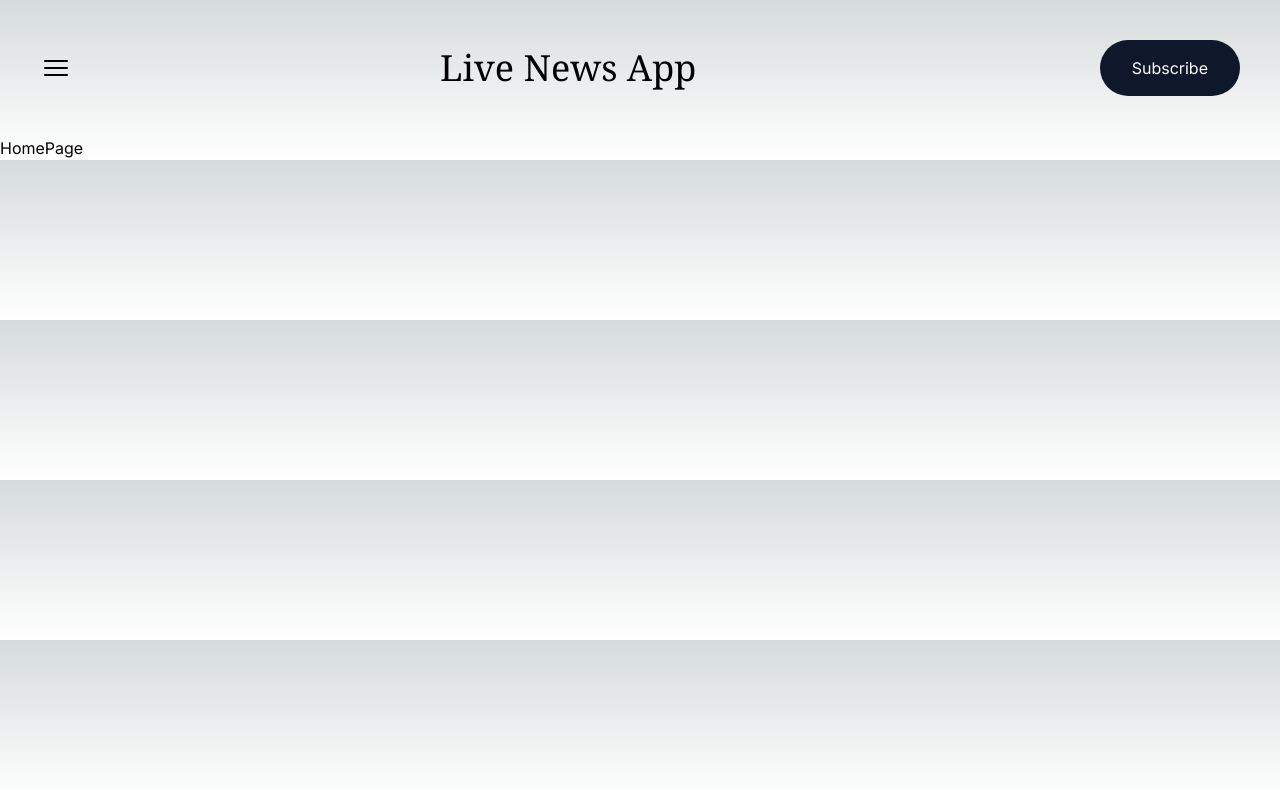
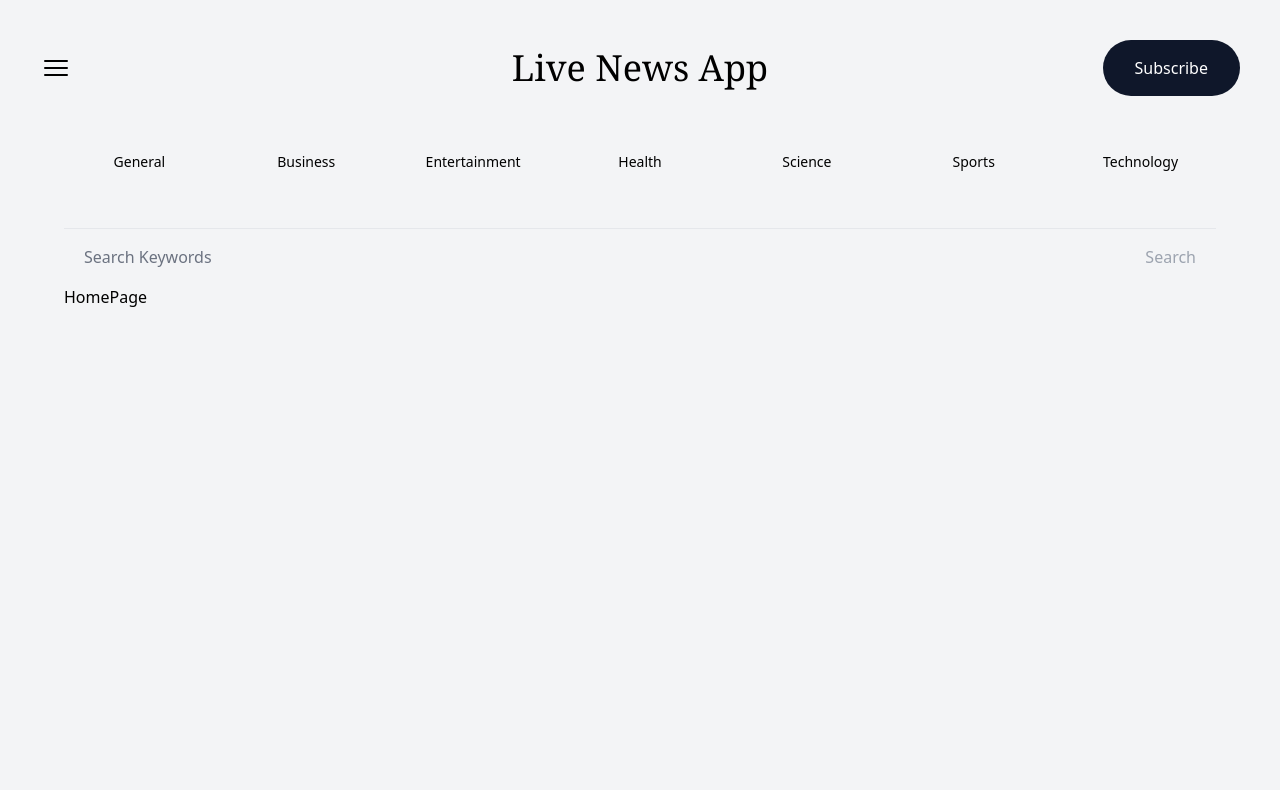
Before and after one commit to WinnieThomas/Live-News-App, a Next.js app: page / in a window 1280 px wide. Shown: the top 790 px of the page. Built offline with nearby package versions, Linux system fonts and the light colour scheme.

Commit message:
added nav and search

```diff
--- /dev/null
+++ b/constants.ts
@@ -0,0 +1,9 @@
+export const categories:Category[]=[
+    "general",
+    "business",
+    "entertainment",
+    "health",
+    "science",
+    "sports",
+    "technology"
+];
--- a/package.json
+++ b/package.json
@@ -10,6 +10,8 @@
   },
   "dependencies": {
     "@heroicons/react": "^2.0.18",
+    "graphql": "^16.8.1",
+    "graphql-request": "^6.1.0",
     "next": "latest",
     "react": "latest",
     "react-dom": "latest"
--- a/src/app/globals.css
+++ b/src/app/globals.css
@@ -2,26 +2,9 @@
 @tailwind components;
 @tailwind utilities;
 
-:root {
-  --foreground-rgb: 0, 0, 0;
-  --background-start-rgb: 214, 219, 220;
-  --background-end-rgb: 255, 255, 255;
-}
-
-@media (prefers-color-scheme: dark) {
-  :root {
-    --foreground-rgb: 255, 255, 255;
-    --background-start-rgb: 0, 0, 0;
-    --background-end-rgb: 0, 0, 0;
-  }
-}
-
-body {
-  color: rgb(var(--foreground-rgb));
-  background: linear-gradient(
-      to bottom,
-      transparent,
-      rgb(var(--background-end-rgb))
-    )
-    rgb(var(--background-start-rgb));
-}
+@layer components{
+  .navLink{
+    @apply hover:underline decoration-orange-400 text-center decoration-2 active:underline underline-offset-8
+    rounded-full p-4 cursor-pointer hover:font-bold capitalize hover:scale-110 transition-transform duration-200 ease-out;
+  };
+};
--- a/src/app/layout.tsx
+++ b/src/app/layout.tsx
@@ -17,9 +17,10 @@ export default function RootLayout({
 }) {
   return (
     <html lang="en">
-      <body className={inter.className}>
+      <body className='bg-gray-100 dark:bg-zinc-900 transition-all duration-700'>
         <Header/>
-        <div>{children}</div>
+        <div
+        className='max-w-6xl mx-auto '>{children}</div>
         </body>
     </html>
   )
--- a/src/app/page.tsx
+++ b/src/app/page.tsx
@@ -1,6 +1,9 @@
 import React from 'react'
+import { categories } from '../../constants';
+import fetchNews from '@/lib/fetchNews';
 
-function page() {
+async function page() {
+  const news:NewsResponse = await fetchNews(categories.join(','));
   return (
     <div>HomePage</div>
   )
--- a/src/components/Header.tsx
+++ b/src/components/Header.tsx
@@ -1,6 +1,8 @@
 import React from 'react'
 import { Bars3Icon } from '@heroicons/react/24/solid'
 import Link from 'next/link'
+import NavLinks from './NavLinks'
+import SearchBox from './SearchBox'
 
 function Header() {
   return (
@@ -8,12 +10,14 @@ function Header() {
     <div className='grid grid-cols-3 p-10 items-center'>
         <Bars3Icon className='h-8 w-8 cursor-pointer'/>
         <Link href='/' prefetch={false}>
-        <h1 className='font-serif text-4xl'>Live News App</h1>
+        <h1 className='font-serif text-4xl text-center'>Live News App</h1>
         </Link>
         <div className='flex items-center justify-end space-x-2'>
         <button className='hidden md:inline bg-slate-900 text-white px-4 lg:px-8 py-2 lg:py-4 rounded-full dark:bg-slate-800'>Subscribe</button>
         </div>
     </div>
+    <NavLinks/>
+    <SearchBox/>
     </header>
   )
 }
--- /dev/null
+++ b/src/components/NavLink.tsx
@@ -0,0 +1,18 @@
+import Link from 'next/link';
+import React from 'react'
+
+type Props = {
+    category: string;
+    isActive: boolean
+};
+
+
+function NavLink({category,isActive}:Props) {
+  return (
+    <Link href={`/news/${category}`} className={`navLink ${isActive && "underline decoration-orange-400 underline-offset-4 text-bold text-lg"}`}>
+     {category}
+    </Link>
+  )
+}
+
+export default NavLink
--- /dev/null
+++ b/src/components/NavLinks.tsx
@@ -0,0 +1,22 @@
+'use client'
+import { categories } from "../../constants"
+import NavLink from "./NavLink";
+import { usePathname } from "next/navigation";
+
+function NavLinks() {
+    const pathname = usePathname();
+
+    const isActive = (path: string) =>{
+        return pathname?.split('/').pop() === path;
+    };
+
+  return (
+    <nav className="grid grid-cols-4 md:grid-cols-7 text-xs md:text-sm gap-4 pb-10 max-w-6xl mx-auto border-b">
+      {categories.map((category) =>(
+        <NavLink key={category} category={category} isActive={isActive(category)}/>
+      ))}
+    </nav>
+  )
+}
+
+export default NavLinks
--- /dev/null
+++ b/src/components/SearchBox.tsx
@@ -0,0 +1,23 @@
+'use client'
+
+import { useRouter } from "next/navigation";
+import { FormEvent, useState } from "react";
+
+function SearchBox() {
+    const [input,setInput] = useState("");
+    const router = useRouter();
+    const handleSearch =(e: FormEvent<HTMLFormElement>) => {
+        e.preventDefault();
+        if(!input)return;
+        router.push(`/search?term=${input}`);
+    };
+  return (
+    <form onSubmit={handleSearch} className='max-w-6xl mx-auto flex justify-between items-center px-5'>
+        <input value={input} onChange={(e)=>setInput(e.target.value)} className='w-full h-14 rounded-sm placeholder-gray-500 text-gray-500 outline-none flex-1 bg-transparent dark:text-orange-400' placeholder='Search Keywords' type="text"/>
+        <button
+        disabled={!input} className="text-orange-400 disabled:text-gray-400">Search</button>
+    </form>
+  )
+}
+
+export default SearchBox
--- /dev/null
+++ b/src/lib/fetchNews.ts
@@ -0,0 +1,7 @@
+const fetchNews = (
+    category?:Category | string,
+) =>{
+
+}
+
+export default fetchNews
```
Also changed, not shown: typings.d.ts (added, +34 -0 lines), 1 other file (tests, documents, lock files or other folders).
